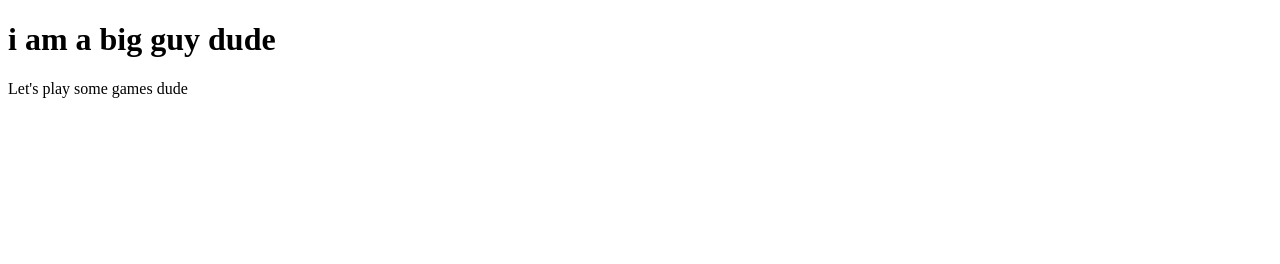
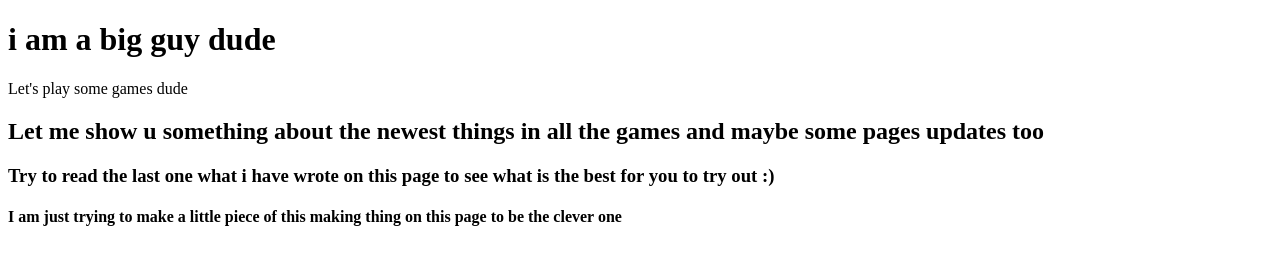
Before and after one commit to szekacs1gergo/jatekok, a plain HTML site: page index.html in a window 1280 px wide. Drawn offline with Linux system fonts and the light colour scheme.

Commit message:
Update index.html

```diff
--- a/index.html
+++ b/index.html
@@ -3,6 +3,9 @@
 <head>
 <h1> i am a big guy dude </h1>
 <p> Let's play some games dude </p>
+<h2> Let me show u something about the newest things in all the games and maybe some pages updates too </h2>
+<h3> Try to read the last one what i have wrote on this page to see what is the best for you to try out :) </h3>
+<h4> I am just trying to make a little piece of this making thing on this page to be the clever one </h4>
 <body>
 
 </head>
```
